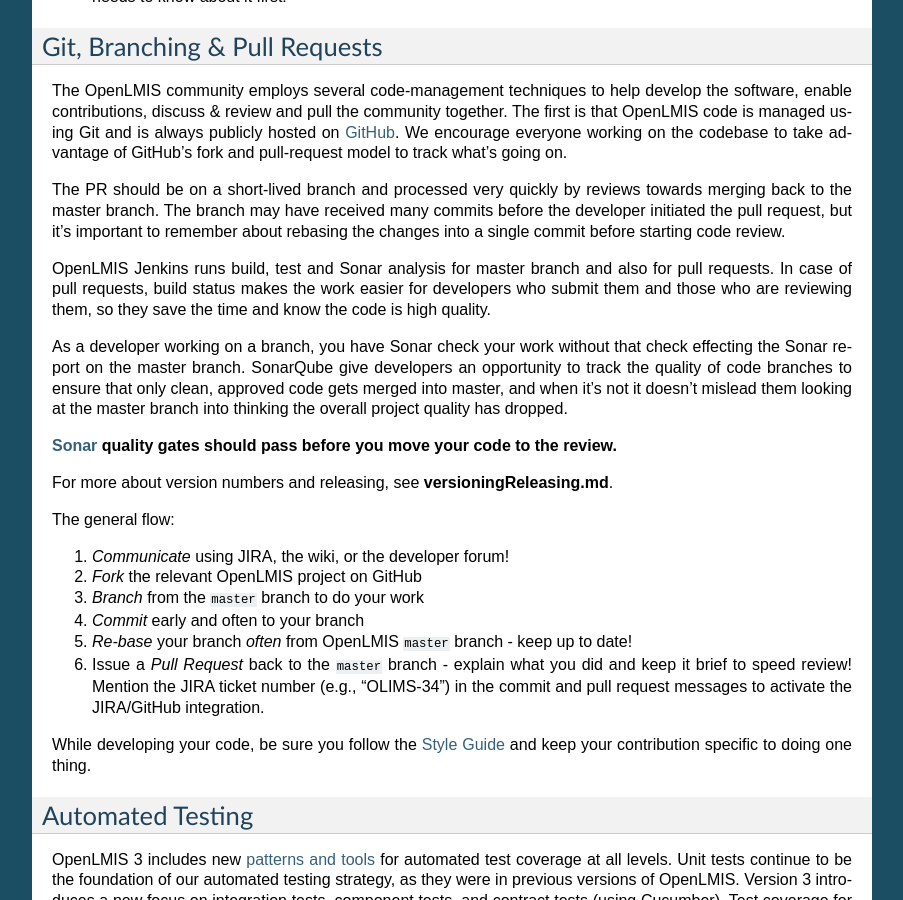
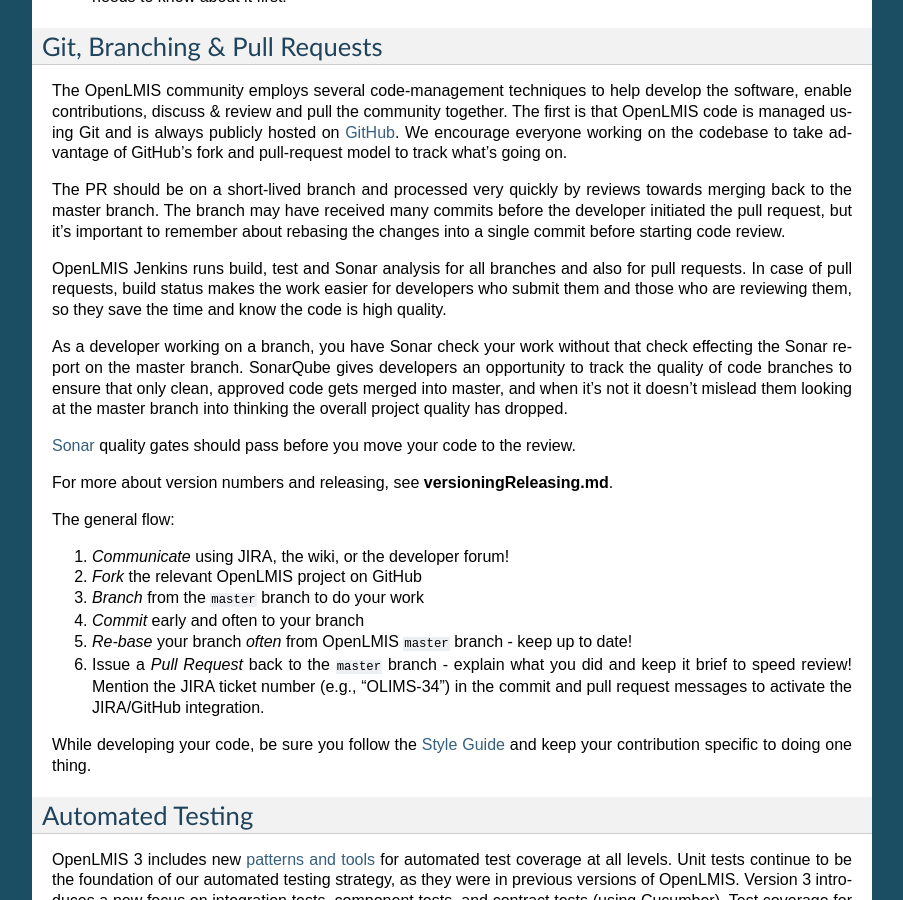
Before and after one commit to OpenLMIS/openlmis-ref-distro, a Sphinx documentation site: the page built from docs/source/contribute/contributionGuide.md, in a window 1280 px wide and 900 px high, scrolled down 4075 px. Shown: the whole window, without its empty margins (198-1101 px from the left). Built offline with Sphinx 7.4.7, drawn with Linux system fonts in a browser that asks for light colours; pages that are not in the unit, such as notebooks, are missing from menus.

Commit message:
OLMIS-4798: Fixed typos and removed bold

```diff
--- a/docs/source/contribute/contributionGuide.md
+++ b/docs/source/contribute/contributionGuide.md
@@ -171,16 +171,16 @@
 to the master branch. The branch may have received many commits before the developer initiated the pull
 request, but it's important to remember about rebasing the changes into a single commit before starting code review.
 
-OpenLMIS Jenkins runs build, test and Sonar analysis for master branch and also for pull requests.
+OpenLMIS Jenkins runs build, test and Sonar analysis for all branches and also for pull requests.
 In case of pull requests, build status makes the work easier for developers who submit them and those who are
 reviewing them, so they save the time and know the code is high quality.
 
 As a developer working on a branch, you have Sonar check your work without that check effecting
-the Sonar report on the master branch. SonarQube give developers an opportunity to track the quality of
+the Sonar report on the master branch. SonarQube gives developers an opportunity to track the quality of
 code branches to ensure that only clean, approved code gets merged into master, and when it's not
 it doesn't mislead them looking at the master branch into thinking the overall project quality has dropped.
 
-**[Sonar](http://sonar.openlmis.org/) quality gates should pass before you move your code to the review.**
+[Sonar](http://sonar.openlmis.org/) quality gates should pass before you move your code to the review.
 
 For more about version numbers and releasing, see **versioningReleasing.md**.
 
```
